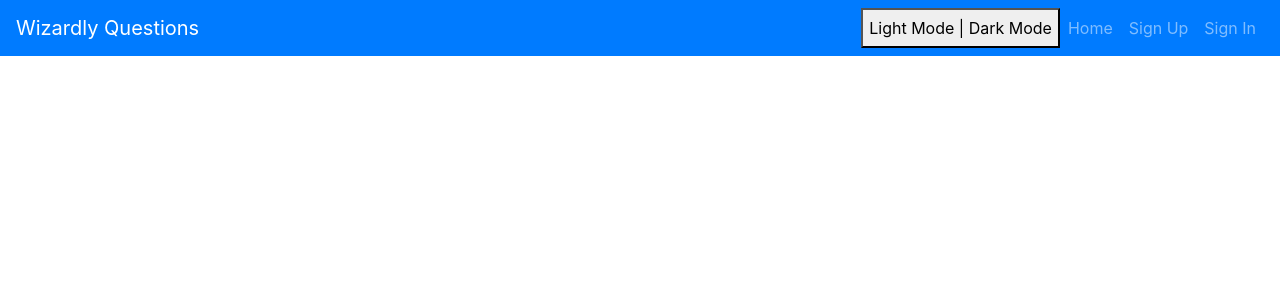
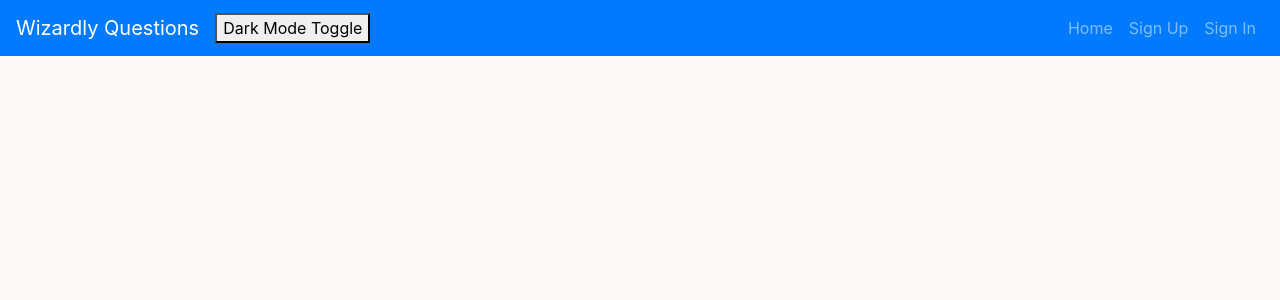
Before and after one commit to gundyn/mtg-qa-react, a React app: page /#/ in a window 1280 px wide. Shown: the top 300 px of the page. Built offline with nearby package versions, Linux system fonts and the light colour scheme.

Commit message:
feat: dark mode
starting adding dark mode still needs work

```diff
--- a/src/components/DarkModeToggle.js
+++ b/src/DarkModeToggle.js
@@ -1,6 +1,6 @@
 import React, { Component } from 'react'
 
-import '../index.scss'
+import './index.scss'
 
 class DarkModeToggle extends Component {
   constructor (props) {
@@ -32,7 +32,7 @@ class DarkModeToggle extends Component {
 
   render () {
     return (
-      <button id='colorMode' onClick={this.handleModeChange}>Light Mode | Dark Mode</button>
+      <button onClick={this.handleModeChange}>Dark Mode Toggle</button>
     )
   }
 }
--- a/src/components/Answers/AnswersIndex.js
+++ b/src/components/Answers/AnswersIndex.js
@@ -31,7 +31,7 @@ class IndexAnswers extends Component {
   }
 
   render () {
-    console.log('this.state.answers: ', this.state.answers)
+    console.log('answer: ', this.state)
     let answerJsx
     if (!this.state.answers) {
       answerJsx = 'Loading...'
--- a/src/components/Header/Header.js
+++ b/src/components/Header/Header.js
@@ -2,7 +2,7 @@ import React, { Fragment } from 'react'
 import Nav from 'react-bootstrap/Nav'
 import Navbar from 'react-bootstrap/Navbar'
 
-import DarkModeToggle from '../DarkModeToggle'
+import DarkModeToggle from '../../DarkModeToggle'
 
 const authenticatedOptions = (
   <Fragment>
@@ -31,10 +31,10 @@ const Header = ({ user }) => (
     <Navbar.Brand href="#">
       Wizardly Questions
     </Navbar.Brand>
+    <DarkModeToggle />
     <Navbar.Toggle aria-controls="basic-navbar-nav" />
     <Navbar.Collapse id="basic-navbar-nav">
       <Nav className="ml-auto">
-        <DarkModeToggle/>
         { user && <span className="navbar-text mr-2">Welcome, {user.email}</span>}
         { alwaysOptions }
         { user ? authenticatedOptions : unauthenticatedOptions }
--- a/src/components/Questions/QuestionShow.js
+++ b/src/components/Questions/QuestionShow.js
@@ -66,7 +66,6 @@ const ShowQuestion = (props) => {
         </Card.Body>
       </Card>
       <div>
-        <h1>I want to display answer index here</h1>
         <IndexAnswers user={user} msgAlert={msgAlert} />
       </div>
     </div>
--- a/src/index.scss
+++ b/src/index.scss
@@ -1,27 +1,16 @@
 @import '~bootstrap/scss/bootstrap';
-//
-// body {
-//   color: $background-color-dark;
-//   margin: auto;
-//   background-color: white;
-// }
-//
-// body.dark-mode {
-//   background-color: $background-color-dark;
-//   color: black;
-// }
-// #colorMode {
-//   font-family: 'Bebas Neue', cursive;
-//   color: #E50914;
-//   border: none;
-//   padding: 20px;
-//   text-align: center;
-//   font-size: 14px;
-//   color: white;
-//   letter-spacing: 1px;
-//   line-height: 15px;
-//   border: 2px solid black;
-//   border-radius: 40px;
-//   background: transparent;
-//   transition: all 0.3s ease 0s;
-// }
+
+$background-color-dark: #292A32;
+$background-color-light: #FBFAF8;
+$complimentary-color-dark: #393B43;
+$complimentary-color-light: #FEFFFF;
+
+body {
+  background-color: $background-color-light;
+  color: $background-color-dark;
+}
+
+body.dark-mode {
+  background-color: $background-color-dark;
+  color: $background-color-light;
+}
```
Also changed, not shown: 1 other file (tests, documents, lock files or other folders).
